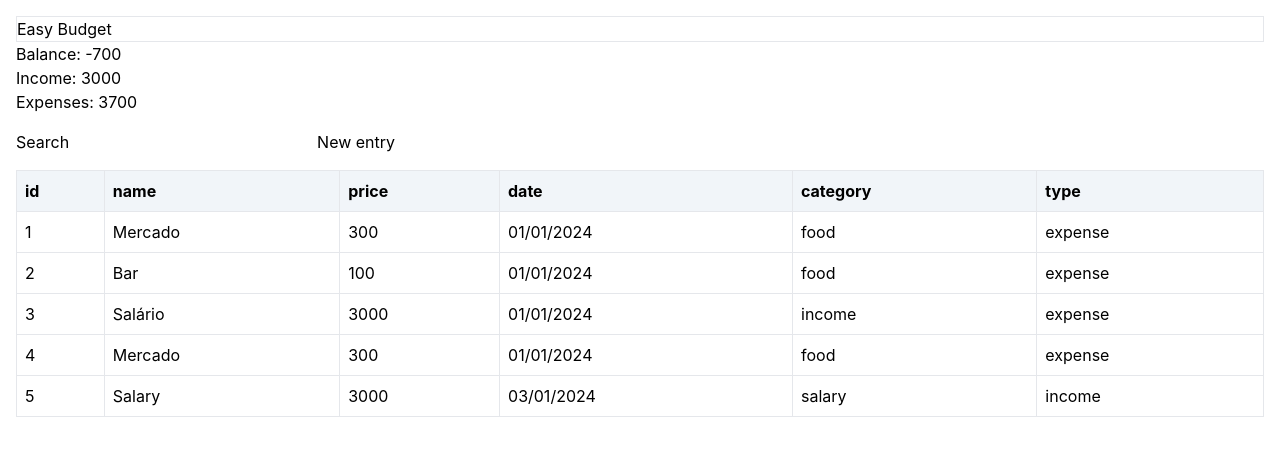
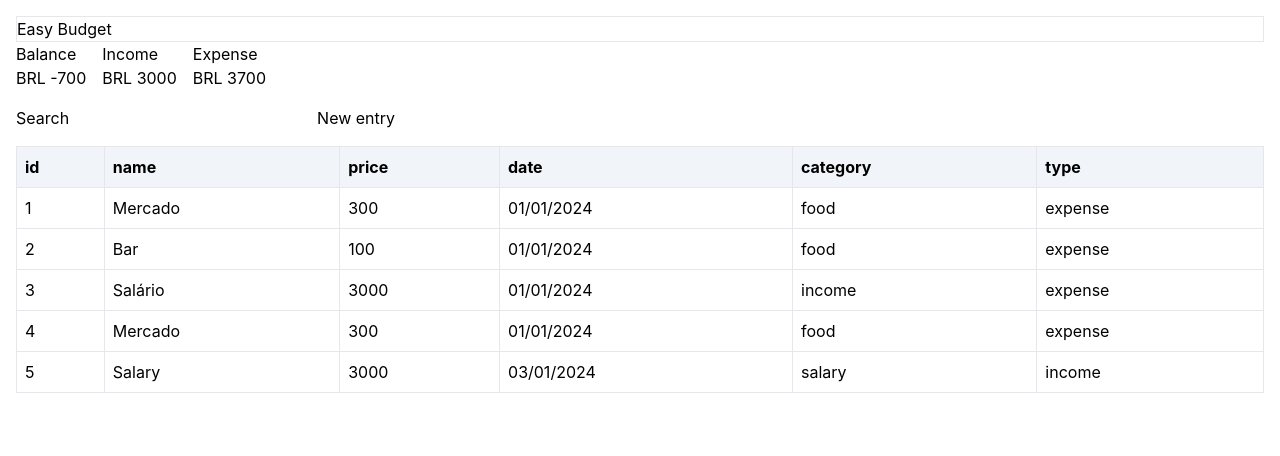
Before and after one commit to leogrigs/easy-budget, a React (Vite) app: page / in a window 1280 px wide. Shown: the top 456 px of the page. Built offline with nearby package versions, Linux system fonts and the light colour scheme; no server answers.

Commit message:
style(totalizers): initial style structure

```diff
--- a/src/components/Totalizers/Totalizers.tsx
+++ b/src/components/Totalizers/Totalizers.tsx
@@ -5,10 +5,27 @@ type TotalizersProps = {
 
 const Totalizers: React.FC<TotalizersProps> = ({ income, expense }) => {
   return (
-    <div>
-      <div>Balance: {income - expense}</div>
-      <div>Income: {income}</div>
-      <div>Expenses: {expense}</div>
+    <div className="flex gap-4">
+      <div className="flex flex-col">
+        <span>Balance</span>
+        <span>
+          <span>BRL</span> {income - expense}
+        </span>
+      </div>
+
+      <div className="flex flex-col">
+        <span>Income</span>
+        <span>
+          <span>BRL</span> {income}
+        </span>
+      </div>
+
+      <div className="flex flex-col">
+        <span>Expense</span>
+        <span>
+          <span>BRL</span> {expense}
+        </span>
+      </div>
     </div>
   );
 };
```
